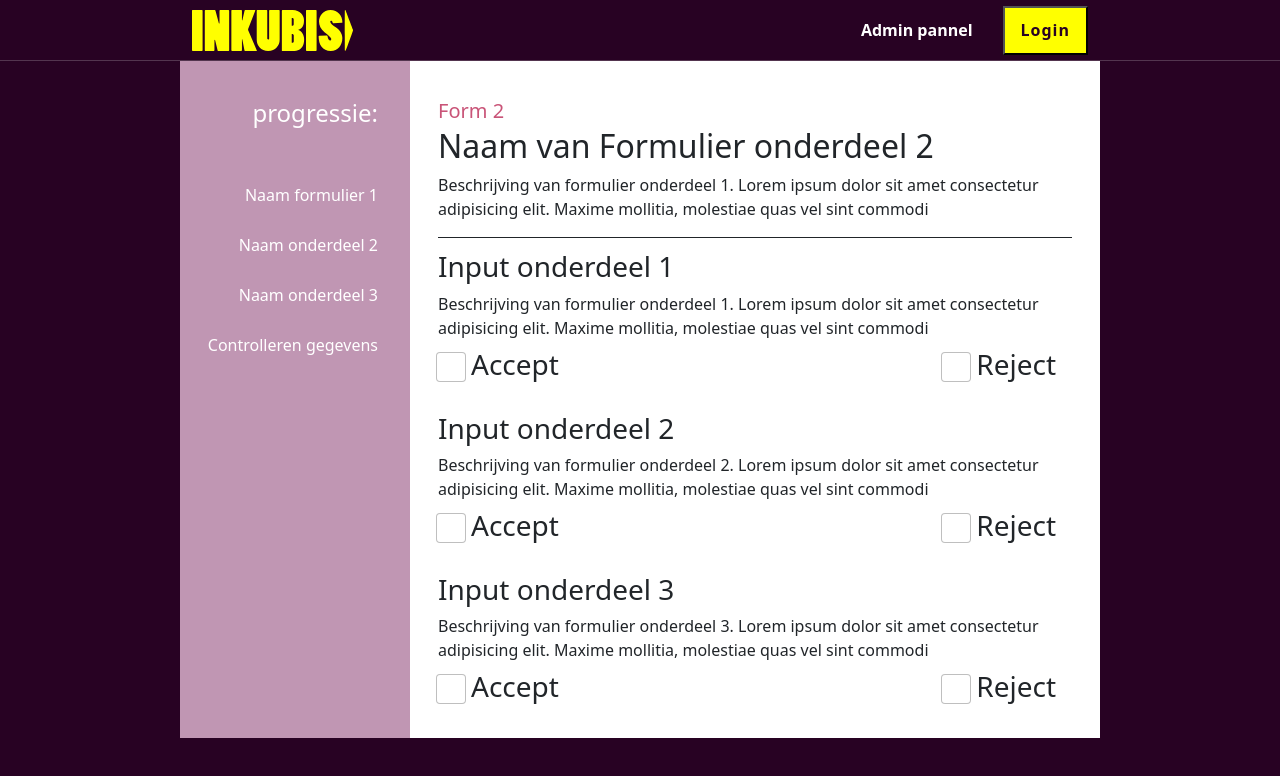
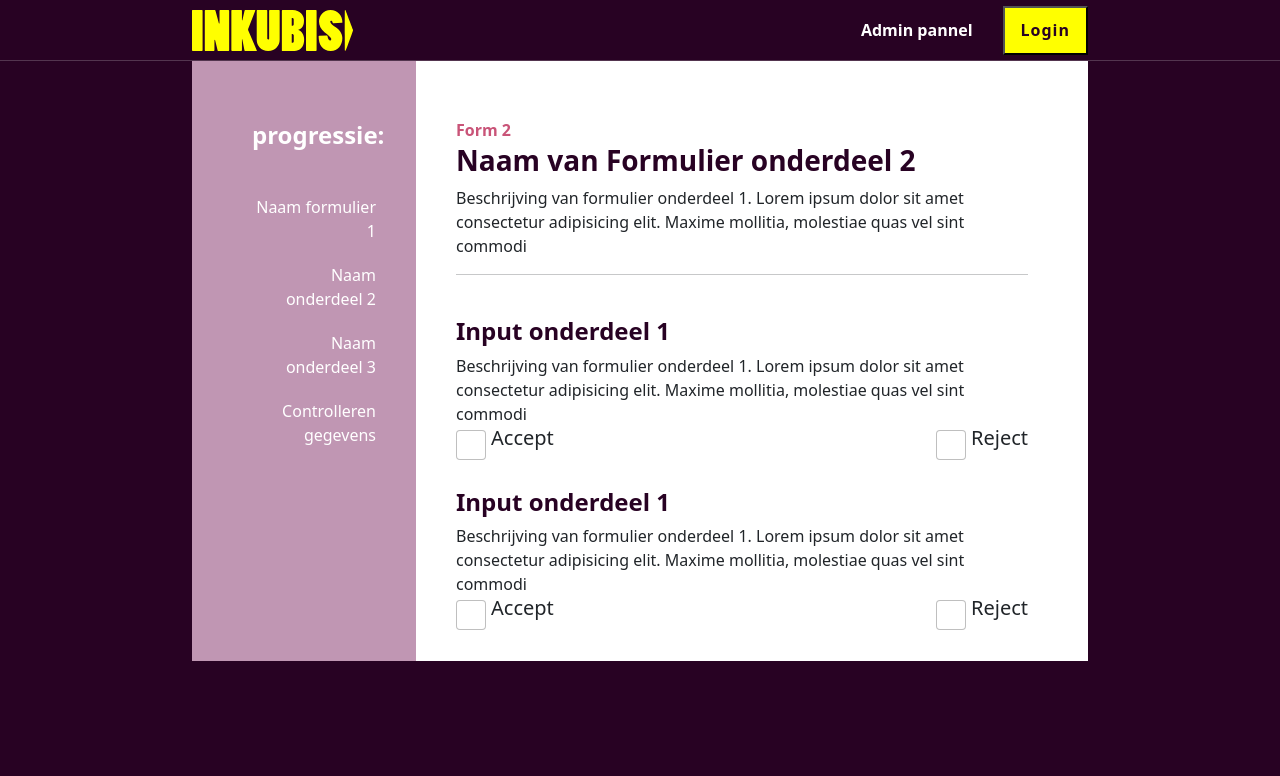
Before and after one commit to kevinvgils/Inkubis-app-frontend, an Angular app: page / in a window 1280 px wide. Shown: the top 776 px of the page. Built offline with nearby package versions, Linux system fonts and the light colour scheme.

Commit message:
Changed form styling

```diff
--- a/src/app/components/form/form.component.css
+++ b/src/app/components/form/form.component.css
@@ -1,56 +1,48 @@
-.secondarybg {
+.form {
+  background-color: #ffffff;
+  height: 75vh;
+}
+  .form .row{
+    --bs-gutter-x: 0;
+    height: 100%;
+  }
+    .formLeft {
+      padding: 60px 40px 0px 60px;
+      height: 100%;
       background-color: #c096b3;
       color: #ffffff;
       float: right;
       text-align: right;
     }
-
-.whitebg {
-  background-color: #ffffff;
+      .formLeft h4{
+        margin-bottom: 45px;
       }
-
-.card {
+      .formLeft p{
+        margin-bottom: 20px;
+      }
+    .formMain{
+      padding: 60px 60px 0px 40px;
+      height: inherit;
+      overflow-y: scroll;
+    }
+      .formMain .card {
         border: none;
       }
-
-.card-title {
-  color: #c95478;
+      .formMain .card-body {
+        padding: 0;
       }
-
-.card-body {
-  padding-bottom: 0;
-  padding-top: 0;
+      .formMain .formMainContent .card{
+        margin-top: 30px;
       }
-
-hr {
-  opacity: 1;
+        .buttons{
+          display: flex;
+          width: 100%;
+          justify-content: space-between;
         }
-
-.pt10 {
-  padding-top: 10px;
-}
-
-.move30right {
-  margin-left: 30px;
-}
-
           .form-check-input {
             width: 30px;
             height: 30px;
           }
-
           .form-check-label {
             margin-left: 5px;
           }
-
-.startHeight {
-  padding-top: 38px;
-}
-
-.move20left {
-  margin-right: 20px;
-}
-
-.mb45 {
-  margin-bottom: 45px;
-}
--- a/src/app/components/form/form.component.html
+++ b/src/app/components/form/form.component.html
@@ -1,43 +1,44 @@
-<div class="">
+<div class="form">
     <div class="row">
         <!-- Buttons -->
-        <div class="col-3 secondarybg">
-            <div class="startHeight move20left">
-                <h4 class="mb45">progressie:</h4>
-                <p class="pt10"><a>Naam formulier 1</a></p>
-                <p class="pt10"><a>Naam onderdeel 2</a></p>
-                <p class="pt10"><a>Naam onderdeel 3</a></p>
-                <p class="pt10"><a>Controlleren gegevens</a></p>
-            </div>
+        <div class="col-3 formLeft">
+            <h4>progressie:</h4>
+            <p><a>Naam formulier 1</a></p>
+            <p><a>Naam onderdeel 2</a></p>
+            <p><a>Naam onderdeel 3</a></p>
+            <p><a>Controlleren gegevens</a></p>
         </div>
 
         <!-- Text -->
-        <div class="col-9 whitebg startHeight">
-            <div class="card">
+        <div class="col-9 formMain">
+            <div class="card formHeader">
                 <div class="card-body">
-                    <h5 class="card-title">Form 2</h5>
+                    <h5 class="preTitle">Form 2</h5>
                     <h2 class="card-subtitle mb-2">Naam van Formulier onderdeel 2</h2>
                     <p class="card-text">Beschrijving van formulier onderdeel 1. Lorem ipsum dolor sit amet consectetur
                         adipisicing elit. Maxime mollitia, molestiae quas vel sint commodi</p>
                     <hr>
                 </div>
             </div>
+
+            <div class="formMainContent">
+
                 <div class="card">
                     <div class="card-body">
-                    <h3 class="card-subtitle mb-2">Input onderdeel 1</h3>
+                        <h5 class="card-subtitle mb-2">Input onderdeel 1</h5>
                         <p class="card-text">Beschrijving van formulier onderdeel 1. Lorem ipsum dolor sit amet consectetur
                             adipisicing elit. Maxime mollitia, molestiae quas vel sint commodi</p>
                     </div>
-                <div class="d-flex mb-3">
-                    <div class="form-check me-auto p-2 move30right">
+                    <div class="buttons">
+                        <div class="form-check">
                             <input class="form-check-input" type="checkbox" value="" id="cb1">
-                        <label class="form-check-label h3" for="cb1">
+                            <label class="form-check-label h5" for="cb1">
                                 Accept
                             </label>
                         </div>
-                    <div class="form-check me-4 p-2">
+                        <div class="form-check">
                             <input class="form-check-input" type="checkbox" value="" id="cb2">
-                        <label class="form-check-label h3" for="cb2">
+                            <label class="form-check-label h5" for="cb2">
                                 Reject
                             </label>
                         </div>
@@ -45,20 +46,20 @@
                 </div>
                 <div class="card">
                     <div class="card-body">
-                    <h3 class="card-subtitle mb-2">Input onderdeel 2</h3>
-                    <p class="card-text">Beschrijving van formulier onderdeel 2. Lorem ipsum dolor sit amet consectetur
+                        <h5 class="card-subtitle mb-2">Input onderdeel 1</h5>
+                        <p class="card-text">Beschrijving van formulier onderdeel 1. Lorem ipsum dolor sit amet consectetur
                             adipisicing elit. Maxime mollitia, molestiae quas vel sint commodi</p>
                     </div>
-                <div class="d-flex mb-3">
-                    <div class="form-check me-auto p-2 move30right">
-                        <input class="form-check-input" type="checkbox" value="" id="cb3">
-                        <label class="form-check-label h3" for="cb3">
+                    <div class="buttons">
+                        <div class="form-check">
+                            <input class="form-check-input" type="checkbox" value="" id="cb1">
+                            <label class="form-check-label h5" for="cb1">
                                 Accept
                             </label>
                         </div>
-                    <div class="form-check me-4 p-2">
-                        <input class="form-check-input" type="checkbox" value="" id="cb4">
-                        <label class="form-check-label h3" for="cb4">
+                        <div class="form-check">
+                            <input class="form-check-input" type="checkbox" value="" id="cb2">
+                            <label class="form-check-label h5" for="cb2">
                                 Reject
                             </label>
                         </div>
@@ -66,20 +67,41 @@
                 </div>
                 <div class="card">
                     <div class="card-body">
-                    <h3 class="card-subtitle mb-2">Input onderdeel 3</h3>
-                    <p class="card-text">Beschrijving van formulier onderdeel 3. Lorem ipsum dolor sit amet consectetur
+                        <h5 class="card-subtitle mb-2">Input onderdeel 1</h5>
+                        <p class="card-text">Beschrijving van formulier onderdeel 1. Lorem ipsum dolor sit amet consectetur
                             adipisicing elit. Maxime mollitia, molestiae quas vel sint commodi</p>
                     </div>
-                <div class="d-flex mb-3">
-                    <div class="form-check me-auto p-2 move30right">
-                        <input class="form-check-input" type="checkbox" value="" id="cb5">
-                        <label class="form-check-label h3" for="cb5">
+                    <div class="buttons">
+                        <div class="form-check">
+                            <input class="form-check-input" type="checkbox" value="" id="cb1">
+                            <label class="form-check-label h5" for="cb1">
                                 Accept
                             </label>
                         </div>
-                    <div class="form-check me-4 p-2">
-                        <input class="form-check-input" type="checkbox" value="" id="cb6">
-                        <label class="form-check-label h3" for="cb6">
+                        <div class="form-check">
+                            <input class="form-check-input" type="checkbox" value="" id="cb2">
+                            <label class="form-check-label h5" for="cb2">
+                                Reject
+                            </label>
+                        </div>
+                    </div>
+                </div>
+                <div class="card">
+                    <div class="card-body">
+                        <h5 class="card-subtitle mb-2">Input onderdeel 1</h5>
+                        <p class="card-text">Beschrijving van formulier onderdeel 1. Lorem ipsum dolor sit amet consectetur
+                            adipisicing elit. Maxime mollitia, molestiae quas vel sint commodi</p>
+                    </div>
+                    <div class="buttons">
+                        <div class="form-check">
+                            <input class="form-check-input" type="checkbox" value="" id="cb1">
+                            <label class="form-check-label h5" for="cb1">
+                                Accept
+                            </label>
+                        </div>
+                        <div class="form-check">
+                            <input class="form-check-input" type="checkbox" value="" id="cb2">
+                            <label class="form-check-label h5" for="cb2">
                                 Reject
                             </label>
                         </div>
@@ -88,3 +110,4 @@
             </div>
         </div>
     </div>
+</div>
--- a/src/styles.css
+++ b/src/styles.css
@@ -6,6 +6,26 @@
 html{
     font-size: 16px;
 }
+h1, h2, h3, h4, h5, h6{
+    font-weight: 700 !important;
+}
+h1{
+    font-size: 4rem !important; /*64px*/
+    color: #ffff00;
+}
+h2{
+    font-size: 1.75rem !important; /*28px*/
+    color: #280223;
+}
+h5{
+    font-size: 1.5rem !important; /*24px*/
+    color: #280223;
+}
+h5.preTitle{
+    font-size: 1rem !important; /*16px*/
+    color: #c95478;
+}
+
 button{
     padding: 10.5px 16px;
     font-weight: 900;
```
Lines whose indentation alone changed are shown as unchanged.
